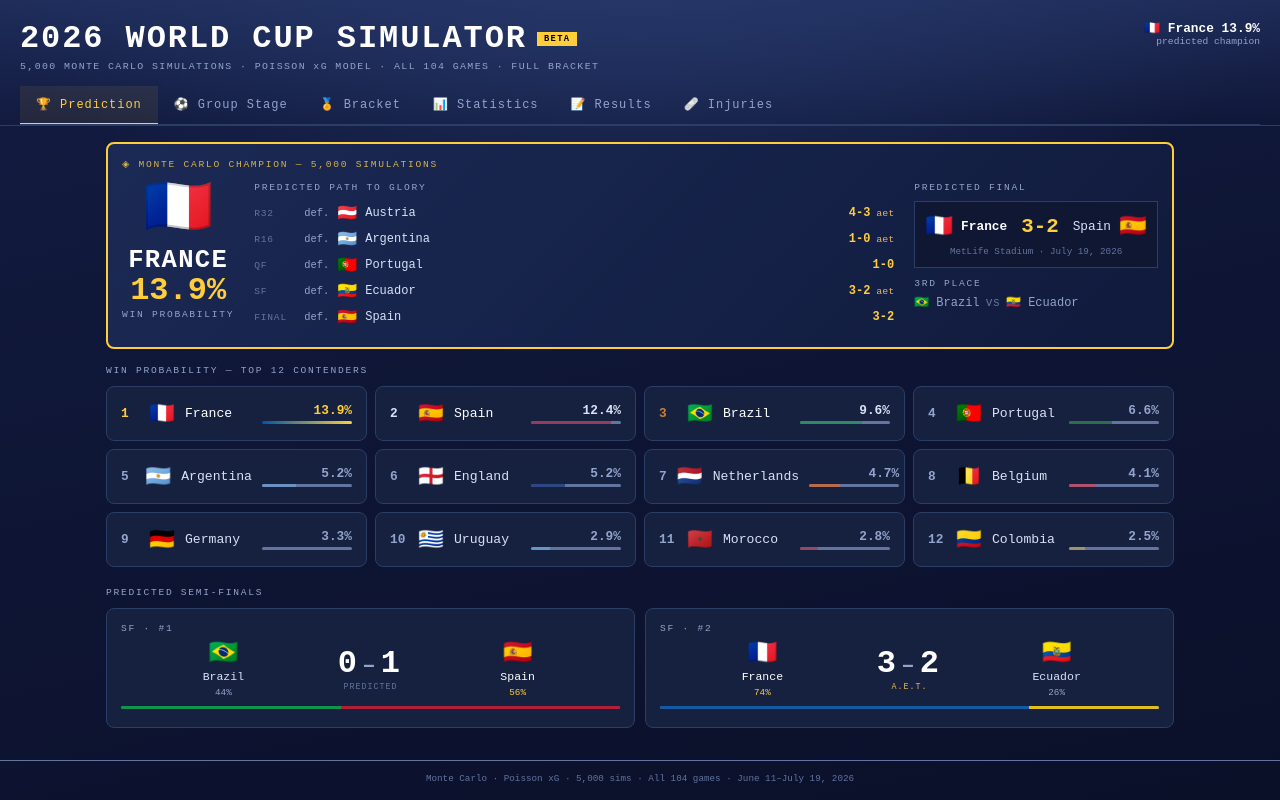
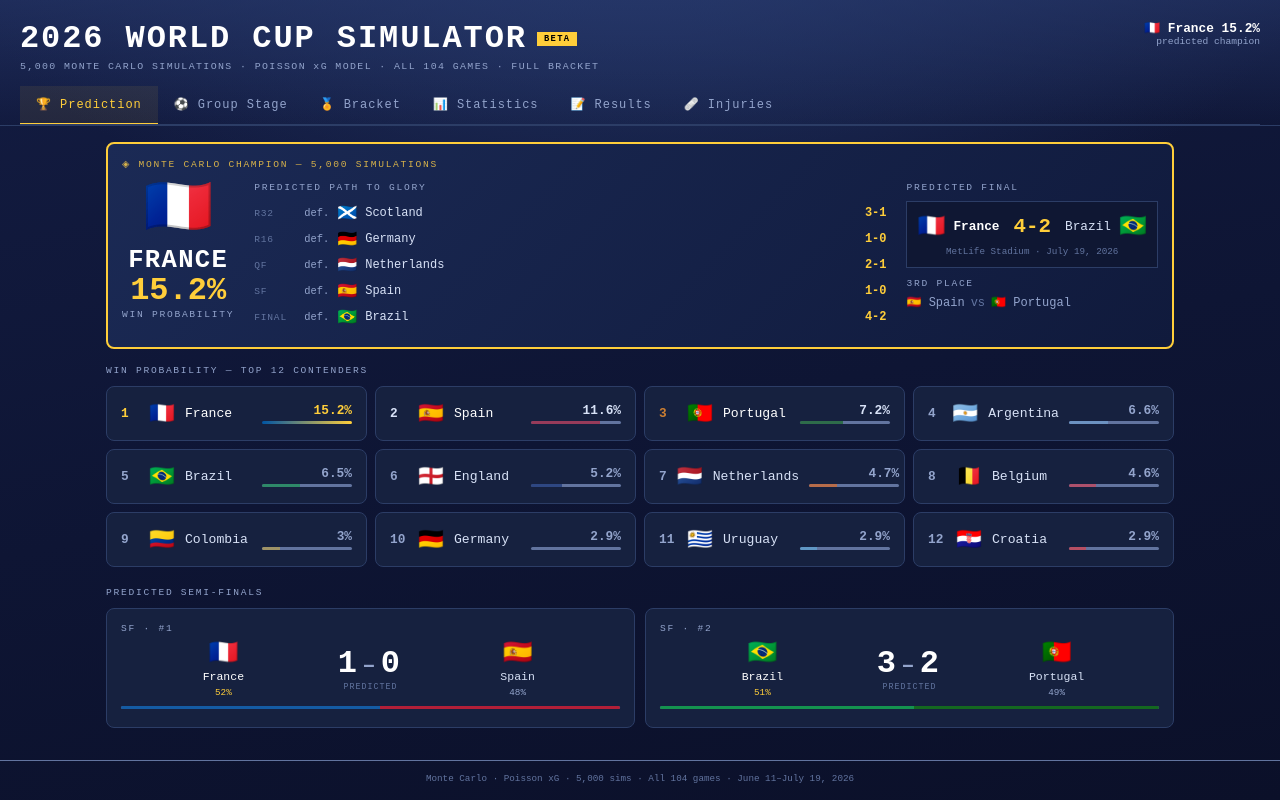
Before and after one commit to Aki88-Dot/WorldCupSim, a React (Vite) app: page / in a window 1280 px wide. Built offline with nearby package versions, Linux system fonts and the light colour scheme.

Commit message:
Update WC2026Simulator.jsx
V2 - fixed major bracket bug for R32

```diff
--- a/src/WC2026Simulator.jsx
+++ b/src/WC2026Simulator.jsx
@@ -82,6 +82,30 @@ const T = {
   'Curaçao':       {a:0.75,d:0.80,f:'🇨🇼',c:'#003DA5'},
 };
 
+// FIFA Men's World Ranking (Apr 1 2026 snapshot, via ESPN/Wikipedia) for all
+// 48 finalists. Used ONLY as the final tiebreaker when teams are level on
+// points, goal difference, and goals scored — the official best-thirds order.
+const FIFA_RANK = {
+  France: 1, Spain: 2, Argentina: 3, England: 4, Portugal: 5, Brazil: 6,
+  Netherlands: 7, Morocco: 8, Belgium: 9, Germany: 10, Croatia: 11, Colombia: 13,
+  Senegal: 14, Mexico: 15, USA: 16, Uruguay: 17, Japan: 18, Switzerland: 19,
+  Iran: 21, 'Türkiye': 22, Ecuador: 23, Austria: 24, 'South Korea': 25,
+  Australia: 27, Algeria: 28, Egypt: 29, Canada: 30, Norway: 31, Panama: 33,
+  "Côte d'Ivoire": 34, Sweden: 38, Paraguay: 40, Czechia: 41, Scotland: 43,
+  Tunisia: 44, 'DR Congo': 46, Uzbekistan: 50, Qatar: 55, Iraq: 57,
+  'South Africa': 60, 'Saudi Arabia': 61, Jordan: 63, 'Bosnia-Herz.': 65,
+  'Cape Verde': 69, Ghana: 74, 'Curaçao': 82, Haiti: 83, 'New Zealand': 85,
+};
+
+// Official ranking order: points → goal difference → goals scored → FIFA rank
+// (lower rank number is better, so it sorts ascending). Shared by group tables
+// and the best-third comparison so the whole qualification path is consistent.
+const byStanding = (a, b) =>
+  b.pts - a.pts ||
+  b.gd - a.gd ||
+  b.gf - a.gf ||
+  (FIFA_RANK[a.t] || 999) - (FIFA_RANK[b.t] || 999);
+
 // ── SIMULATION UTILITIES ──────────────────────────────────────────
 
 function pois(λ) {
@@ -440,15 +464,84 @@ function simGrp(g) {
   });
   const standings = teams
     .map(t => ({ t, pts: pts[t], gd: gd[t], gf: gf[t] }))
-    .sort((a, b) => b.pts - a.pts || b.gd - a.gd || b.gf - a.gf);
+    .sort(byStanding);
   return { standings, scores, fx };
 }
 
-function get3rds(allGR) {
-  return Object.entries(allGR)
-    .map(([g, r]) => ({ ...r.standings[2], g }))
-    .sort((a, b) => b.pts - a.pts || b.gd - a.gd || b.gf - a.gf)
-    .slice(0, 8).map(x => x.t);
+// ── OFFICIAL R32 BRACKET TOPOLOGY (FIFA 2026, matches 73–100) ──────
+// Each R32 slot lists its two feeders. 'win'/'run' = that group's winner /
+// runner-up; 'third' = a best-third whose group lies in the allowed set
+// (FIFA Annex C). Source: FIFA / USA TODAY official match list. Note that
+// group winners never meet other winners in the R32.
+const R32_SLOTS = [
+  { a: ['run', 'A'], b: ['run', 'B'] },                          // M73
+  { a: ['win', 'E'], b: ['third', ['A','B','C','D','F']] },      // M74
+  { a: ['win', 'F'], b: ['run', 'C'] },                          // M75
+  { a: ['win', 'C'], b: ['run', 'F'] },                          // M76
+  { a: ['win', 'I'], b: ['third', ['C','D','F','G','H']] },      // M77
+  { a: ['run', 'E'], b: ['run', 'I'] },                          // M78
+  { a: ['win', 'A'], b: ['third', ['C','E','F','H','I']] },      // M79
+  { a: ['win', 'L'], b: ['third', ['E','H','I','J','K']] },      // M80
+  { a: ['win', 'D'], b: ['third', ['B','E','F','I','J']] },      // M81
+  { a: ['win', 'G'], b: ['third', ['A','E','H','I','J']] },      // M82
+  { a: ['run', 'K'], b: ['run', 'L'] },                          // M83
+  { a: ['win', 'H'], b: ['run', 'J'] },                          // M84
+  { a: ['win', 'B'], b: ['third', ['E','F','G','I','J']] },      // M85
+  { a: ['win', 'J'], b: ['run', 'H'] },                          // M86
+  { a: ['win', 'K'], b: ['third', ['D','E','I','J','L']] },      // M87
+  { a: ['run', 'D'], b: ['run', 'G'] },                          // M88
+];
+// Feeder topology for later rounds, as indices into the previous round's
+// match array (matches 89–100). R16[i] = winners of R32[x],R32[y], etc.
+const R16_FEED = [[1,4],[0,2],[3,5],[6,7],[10,11],[8,9],[13,15],[12,14]]; // M89–M96 ← R32 idx
+const QF_FEED  = [[0,1],[4,5],[2,3],[6,7]];                              // M97–M100 ← R16 idx
+const SF_FEED  = [[0,1],[2,3]];                                         // SF ← QF idx
+// The 8 R32 slots that take a best-third, with their allowed group sets.
+const THIRD_SLOTS = R32_SLOTS
+  .map((s, i) => ({ i, from: s.b[0] === 'third' ? s.b[1] : null }))
+  .filter(s => s.from);
+
+// FIFA Annex C: assign each qualifying third-place GROUP to a third-slot,
+// respecting the allowed sets, as a deterministic bipartite perfect matching
+// (valid for every one of the 495 possible 8-of-12 combinations).
+function assignThirds(thirdGroups) {
+  const order = [...thirdGroups].sort();   // set-deterministic ordering
+  const assign = {}; const used = new Set();
+  const bt = k => {
+    if (k === THIRD_SLOTS.length) return true;
+    const slot = THIRD_SLOTS[k];
+    for (const g of order) {
+      if (used.has(g) || !slot.from.includes(g)) continue;
+      used.add(g); assign[slot.i] = g;
+      if (bt(k + 1)) return true;
+      used.delete(g); delete assign[slot.i];
+    }
+    return false;
+  };
+  bt(0);
+  return assign;   // R32 slot index -> group letter
+}
+
+// Best 8 third-place teams → ranked groups + team-by-group, using the four
+// official tiebreakers (byStanding: points → GD → goals → FIFA rank).
+function best3rds(thirdRowByGroup) {
+  const ranked = Object.keys(thirdRowByGroup)
+    .map(g => ({ g, ...thirdRowByGroup[g] }))
+    .sort(byStanding).slice(0, 8);
+  const teamByGroup = {}; ranked.forEach(x => { teamByGroup[x.g] = x.t; });
+  return { groups: ranked.map(x => x.g), teamByGroup };
+}
+
+// Build the 16 R32 team pairs from winners/runners-up (q) and the best thirds.
+function buildR32(q, thirds) {
+  const assign = assignThirds(thirds.groups);
+  const teamFor = (side, slotIdx) => {
+    const [kind, arg] = side;
+    if (kind === 'win') return q[arg].p1;
+    if (kind === 'run') return q[arg].p2;
+    return thirds.teamByGroup[assign[slotIdx]];   // 'third'
+  };
+  return R32_SLOTS.map((s, i) => [teamFor(s.a, i), teamFor(s.b, i)]);
 }
 
 // ── MONTE CARLO ENGINE ─────────────────────────────────────────────
@@ -498,15 +591,11 @@ function runMC() {
     // Qualifiers
     const q = {};
     for (const [g, r] of Object.entries(gr)) q[g] = { p1: r.standings[0].t, p2: r.standings[1].t };
-    const th = get3rds(gr);
-
-    // R32
-    const r32 = [
-      [q.A.p1,q.B.p2],[q.B.p1,q.A.p2],[q.C.p1,q.D.p2],[q.D.p1,q.C.p2],
-      [q.E.p1,q.F.p2],[q.F.p1,q.E.p2],[q.G.p1,q.H.p2],[q.H.p1,q.G.p2],
-      [q.I.p1,q.J.p2],[q.J.p1,q.I.p2],[q.K.p1,q.L.p2],[q.L.p1,q.K.p2],
-      [th[0],th[1]],[th[2],th[3]],[th[4],th[5]],[th[6],th[7]],
-    ];
+    const thirdRow = {}; for (const [g, r] of Object.entries(gr)) thirdRow[g] = r.standings[2];
+    const thirds = best3rds(thirdRow);
+
+    // R32 — official slot topology + Annex C third-place assignment
+    const r32 = buildR32(q, thirds);
     const r32r = r32.map(([a, b]) => koPlay(a, b));
     const r32w = r32r.map(r => r.w);
     r32.forEach(([a, b], i) => {
@@ -516,11 +605,8 @@ function runMC() {
       rf[a].r32++; rf[b].r32++; rf[r32w[i]].r16++;
     });
 
-    // R16
-    const r16 = [
-      [r32w[0],r32w[1]],[r32w[2],r32w[3]],[r32w[4],r32w[5]],[r32w[6],r32w[7]],
-      [r32w[8],r32w[9]],[r32w[10],r32w[11]],[r32w[12],r32w[13]],[r32w[14],r32w[15]],
-    ];
+    // R16 — threaded through the official feeders
+    const r16 = R16_FEED.map(([x, y]) => [r32w[x], r32w[y]]);
     const r16r = r16.map(([a, b]) => koPlay(a, b));
     const r16w = r16r.map(r => r.w);
     r16.forEach(([a, b], i) => {
@@ -531,12 +617,9 @@ function runMC() {
     });
 
     // QF
-    const qf = [
-      [r16w[0],r16w[1]],[r16w[2],r16w[3]],[r16w[4],r16w[5]],[r16w[6],r16w[7]],
-    ];
+    const qf = QF_FEED.map(([x, y]) => [r16w[x], r16w[y]]);
     const qfr = qf.map(([a, b]) => koPlay(a, b));
     const qfw = qfr.map(r => r.w);
-    const qfl = qfr.map((r, i) => qf[i][r.w === qf[i][0] ? 1 : 0]);
     qf.forEach(([a, b], i) => {
       koA.qf[i][a] = (koA.qf[i][a] || 0) + 1;
       koB.qf[i][b] = (koB.qf[i][b] || 0) + 1;
@@ -545,7 +628,7 @@ function runMC() {
     });
 
     // SF
-    const sf = [[qfw[0],qfw[1]],[qfw[2],qfw[3]]];
+    const sf = SF_FEED.map(([x, y]) => [qfw[x], qfw[y]]);
     const sfr = sf.map(([a, b]) => koPlay(a, b));
     const sfw = sfr.map(r => r.w);
     const sfl = sfr.map((r, i) => sf[i][r.w === sf[i][0] ? 1 : 0]);
@@ -624,42 +707,31 @@ function runMC() {
       else { tbl[tA].d++; tbl[tB].d++; tbl[tA].pts++; tbl[tB].pts++; }
     });
     GS[g].forEach(t => { tbl[t].gd = tbl[t].gf - tbl[t].ga; });
-    groupStandings[g] = Object.values(tbl).sort((a, b) => b.pts - a.pts || b.gd - a.gd || b.gf - a.gf);
+    groupStandings[g] = Object.values(tbl).sort(byStanding);
   }
 
   // KO slot predictions
-  const r32Labels = [
-    'A1 vs B2','B1 vs A2','C1 vs D2','D1 vs C2',
-    'E1 vs F2','F1 vs E2','G1 vs H2','H1 vs G2',
-    'I1 vs J2','J1 vs I2','K1 vs L2','L1 vs K2',
-    'Best 3rd · #1 vs #2','Best 3rd · #3 vs #4',
-    'Best 3rd · #5 vs #6','Best 3rd · #7 vs #8',
-  ];
-  // ── COHERENT THREADED BRACKET ──────────────────────────────────────
-  // The bracket is built as ONE real tournament path, not an independent
-  // "most likely team per slot" montage (which let a team appear to lose in
-  // one round yet reappear in the next). Participants come from the predicted
-  // group standings; each tie's winner is carried forward as the next round's
-  // entrant. This makes it structurally impossible for an eliminated team to
-  // advance, for a team to play itself, or for a duplicate matchup to occur:
-  // every game's two teams are the winners of two DISTINCT feeder games.
-
-  // Qualifiers straight from the predicted group tables (so the bracket is
-  // consistent with the standings shown on the Groups tab).
+  // ── COHERENT THREADED BRACKET (official FIFA topology) ─────────────
+  // Participants come from the predicted group tables; each tie's winner is
+  // carried forward through the real match wiring (M73–M104). Because every
+  // later game is fed by two DISTINCT earlier games, it's structurally
+  // impossible for an eliminated team to reappear or for a team to play itself.
+
+  // Qualifiers + best thirds straight from the predicted standings.
   const q = {};
   for (const g of Object.keys(GS)) q[g] = { p1: groupStandings[g][0].t, p2: groupStandings[g][1].t };
-  const thirdsRanked = Object.keys(GS)
-    .map(g => ({ g, ...groupStandings[g][2] }))
-    .sort((a, b) => b.pts - a.pts || b.gd - a.gd || b.gf - a.gf)
-    .slice(0, 8).map(x => x.t);
-
-  const r32pairs = [
-    [q.A.p1, q.B.p2], [q.B.p1, q.A.p2], [q.C.p1, q.D.p2], [q.D.p1, q.C.p2],
-    [q.E.p1, q.F.p2], [q.F.p1, q.E.p2], [q.G.p1, q.H.p2], [q.H.p1, q.G.p2],
-    [q.I.p1, q.J.p2], [q.J.p1, q.I.p2], [q.K.p1, q.L.p2], [q.L.p1, q.K.p2],
-    [thirdsRanked[0], thirdsRanked[1]], [thirdsRanked[2], thirdsRanked[3]],
-    [thirdsRanked[4], thirdsRanked[5]], [thirdsRanked[6], thirdsRanked[7]],
-  ];
+  const thirdRowD = {}; for (const g of Object.keys(GS)) thirdRowD[g] = groupStandings[g][2];
+  const thirds = best3rds(thirdRowD);
+  const thirdAssign = assignThirds(thirds.groups);
+  const r32pairs = buildR32(q, thirds);
+
+  // Human-readable slot label, e.g. "M74 · E1 v 3rd C".
+  const slotCode = side => side[0] === 'win' ? side[1] + '1' : side[1] + '2';
+  const r32Labels = R32_SLOTS.map((s, i) => {
+    const a = slotCode(s.a);
+    const b = s.b[0] === 'third' ? `3rd ${thirdAssign[i] || '—'}` : slotCode(s.b);
+    return `M${73 + i} · ${a} v ${b}`;
+  });
 
   // Head-to-head advancement probability for tA (regulation win + a share of
   // the draw, resolved in extra time / penalties proportional to strength).
@@ -696,11 +768,11 @@ function runMC() {
   };
   const loserOf = g => (g.tA === g.winner ? g.tB : g.tA);
 
-  // Thread winners forward, round by round.
+  // Thread winners forward through the official feeder topology.
   const r32 = r32pairs.map(([a, b], i) => ({ ...koGame('r32', i, a, b), label: r32Labels[i] }));
-  const r16 = Array.from({ length: 8 }, (_, i) => koGame('r16', i, r32[2 * i].winner, r32[2 * i + 1].winner));
-  const qf  = Array.from({ length: 4 }, (_, i) => koGame('qf',  i, r16[2 * i].winner, r16[2 * i + 1].winner));
-  const sf  = Array.from({ length: 2 }, (_, i) => koGame('sf',  i, qf[2 * i].winner,  qf[2 * i + 1].winner));
+  const r16 = R16_FEED.map(([x, y], i) => koGame('r16', i, r32[x].winner, r32[y].winner));
+  const qf  = QF_FEED.map(([x, y], i) => koGame('qf', i, r16[x].winner, r16[y].winner));
+  const sf  = SF_FEED.map(([x, y], i) => koGame('sf', i, qf[x].winner, qf[y].winner));
   const final = koGame('f', 0, sf[0].winner, sf[1].winner);
   const tp = koGame('tp', 0, loserOf(sf[0]), loserOf(sf[1]));   // 3rd place = losing semi-finalists
   const bracket = { r32, r16, qf, sf, final, tp };
@@ -1183,11 +1255,9 @@ export default function WC2026() {
         {/* Bracket context note */}
         <div style={{ ...sx.card, marginTop: '16px', fontSize: '0.62rem', color: dimmer, lineHeight: 1.8 }}>
           <div style={{ ...sx.label, marginBottom: '6px' }}>Bracket structure</div>
-          R32: Groups paired (A↔B, C↔D, E↔F, G↔H, I↔J, K↔L). 1st place vs runner-up from adjacent group.
-          8 best 3rd-place teams (ranked pts→GD→GF) seed into slots #13–16, play each other in R32.
-          R16: R32 winners from same group-pair play each other. Winners advance to QF.
-          <br />SF path 1: Groups A/B/C/D/E/F/G/H section. SF path 2: Groups I/J/K/L + 3rd-place bracket.
-          France &amp; Spain protected in opposite halves until the Final.
+          Official FIFA 2026 layout (matches 73–104). The 32 qualifiers are placed into fixed Round-of-32 slots: group winners are never paired with other winners — across the 16 ties, 8 pit a winner against a best-third, 4 a winner against a runner-up, and 4 a runner-up against a runner-up.
+          <br />The 8 best 3rd-place teams (ranked by points → goal difference → goals scored → FIFA World Ranking) are slotted by FIFA's Annex C: each third-place team can only fill a winner-slot drawn from that slot's allowed five-group set, and never faces a side from its own group.
+          <br />Winners then thread forward through the real match wiring (R16 89–96, QF 97–100, SF, final) — so the two tournament halves and every quarter follow the published bracket rather than a simple adjacent-group pattern.
         </div>
       </div>
     );
```
